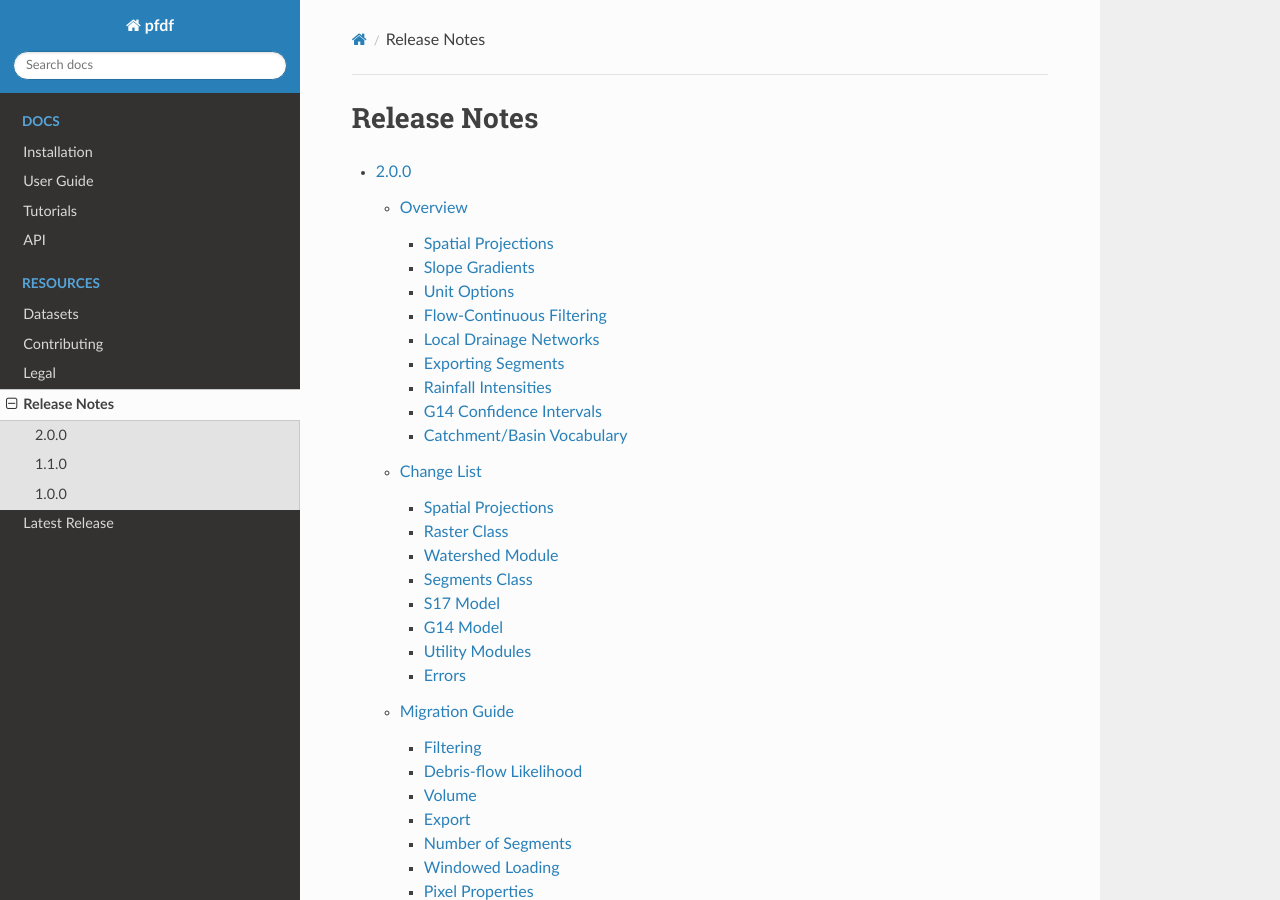
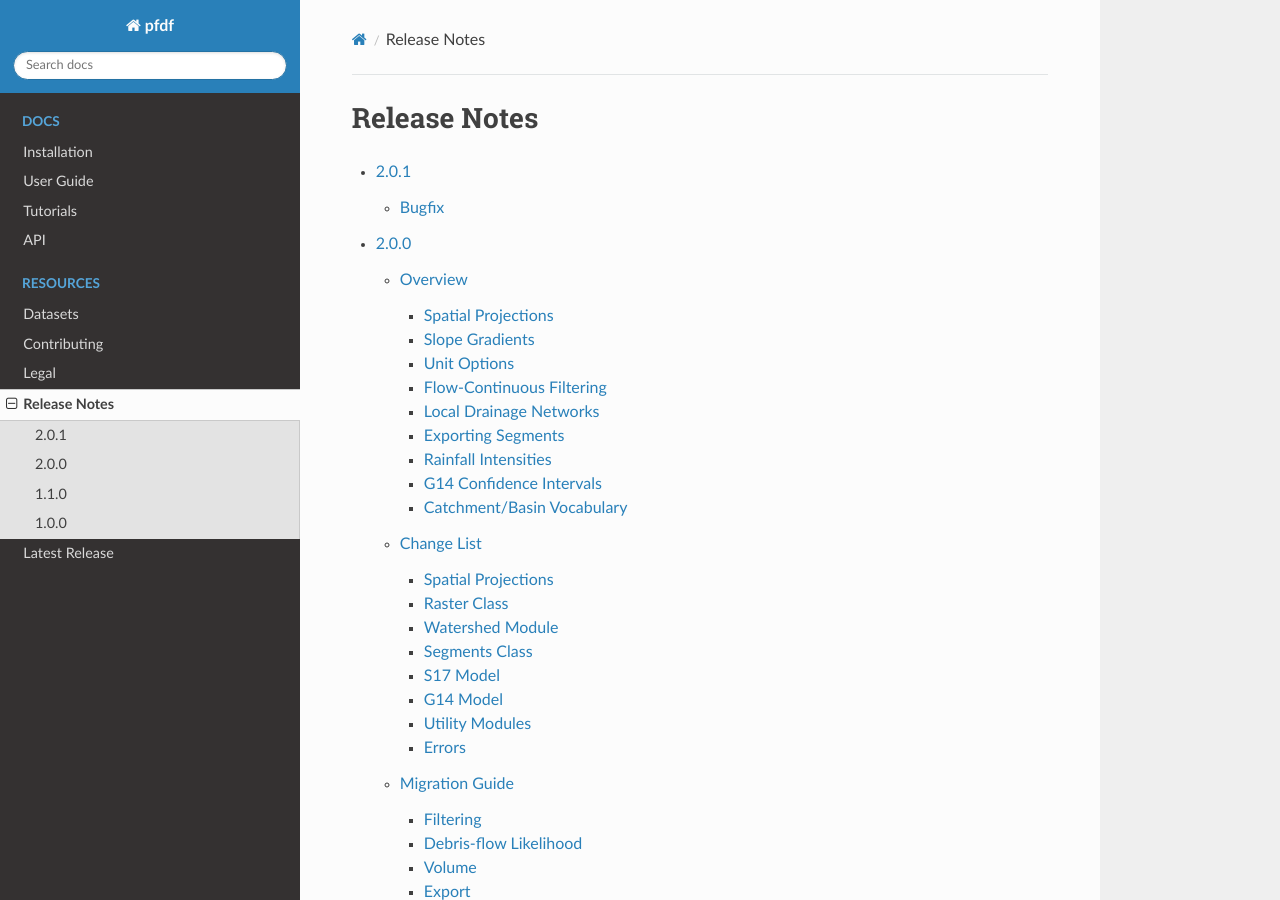
Before and after one commit to JonKing93/pfdf, a Sphinx documentation site: the page built from docs/resources/release-notes/index.rst, in a window 1280 px wide and 900 px high. Built offline with Sphinx 7.4.7 and the Read the Docs theme 2.0.0, drawn with Linux system fonts in a browser that asks for light colours.

Commit message:
add release notes for 2.0.1

```diff
--- /dev/null
+++ b/docs/resources/release-notes/2.0.1.rst
@@ -0,0 +1,6 @@
+pfdf 2.0.1 Release Notes
+========================
+
+Bugfix
+------
+This release fixes a bug that would cause *Raster* and *Segments* commands to crash when pfdf was installed with rasterio 1.4+. The release updates pfdf to work with both old and new versions of rasterio.
--- a/docs/resources/release-notes/index.rst
+++ b/docs/resources/release-notes/index.rst
@@ -3,6 +3,7 @@
 
 .. toctree::
 
+    2.0.1 <2.0.1>
     2.0.0 <2.0.0>
     1.1.0 <1.1.0>
     1.0.0 <1.0.0>
```
